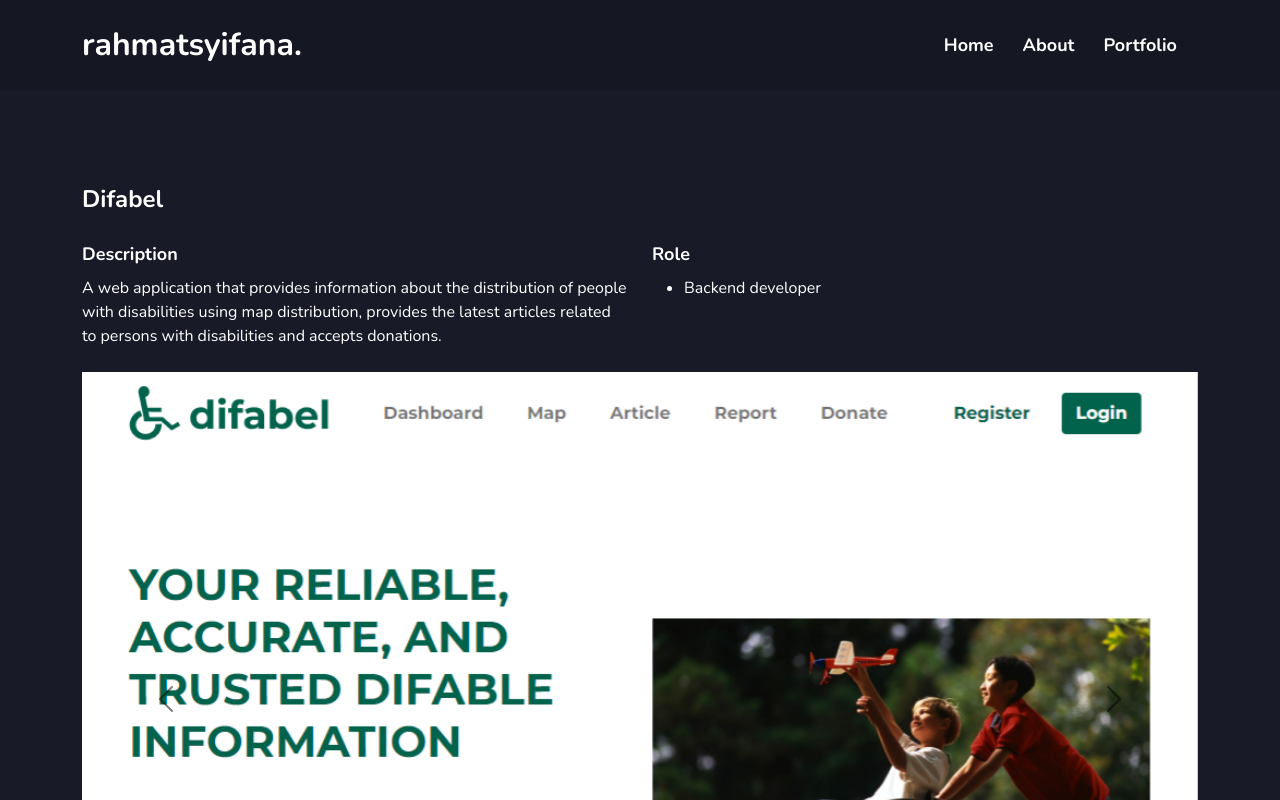
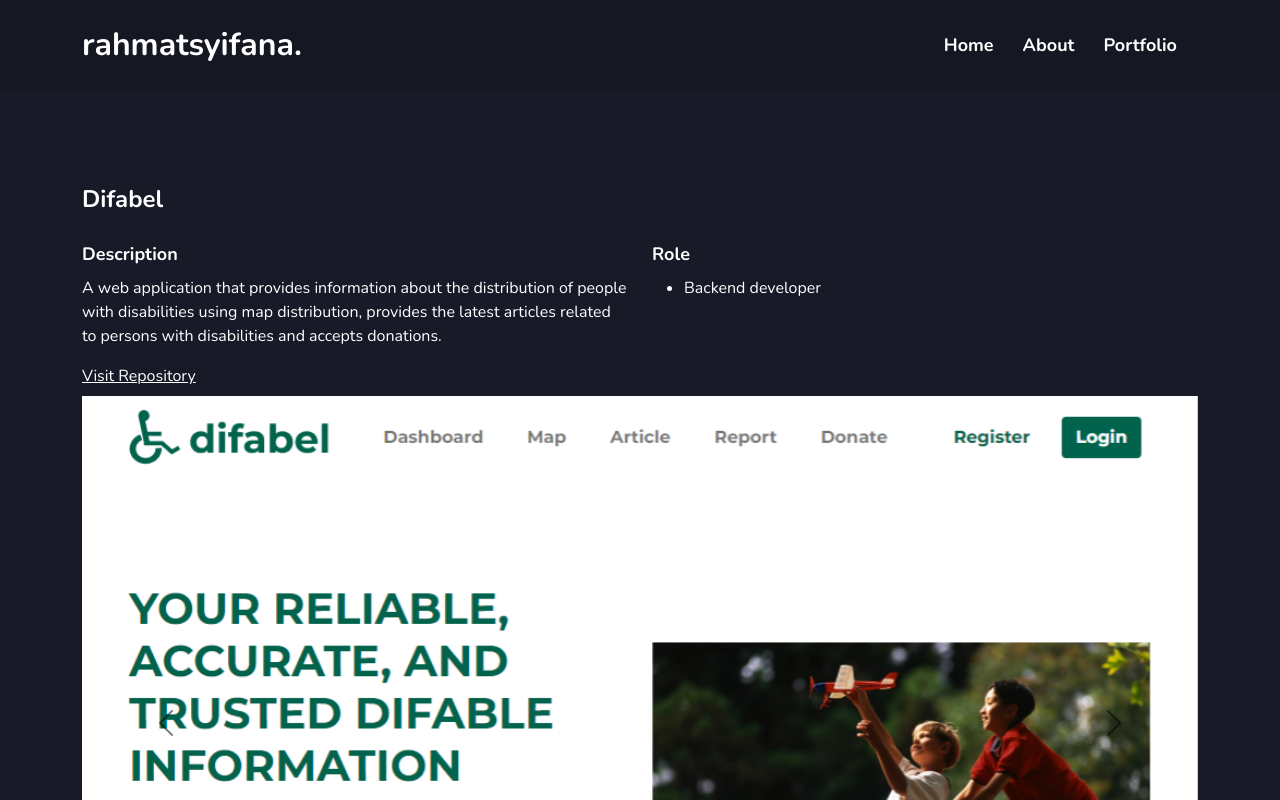
Before and after one commit to rahmatsyifana12/my-portfolio-v2, a React (Create React App) app: page /portfolio/difabel in a window 1280 px wide. Shown: the top 800 px of the page. Built offline with nearby package versions, Linux system fonts and the light colour scheme.

Commit message:
Add repo link

```diff
--- a/src/components/Portfolio/BinusParking.jsx
+++ b/src/components/Portfolio/BinusParking.jsx
@@ -1,3 +1,4 @@
+import { Link } from "react-router-dom";
 import Footer from "../Footer/Footer";
 import Navbar from "../Navbar/Navbar";
 import './Portfolio.css';
@@ -31,6 +32,7 @@ function BinusParking() {
                             </div>
                         </div>
                     </div>
+                    <a className="repo" href="https://github.com/rahmatsyifana12/binus-parking">Visit Repository</a>
                     <div id="carouselExampleIndicators" class="carousel slide mt-2 mb-2" data-bs-ride="carousel">
                         <div class="carousel-indicators">
                             <button type="button" data-bs-target="#carouselExampleIndicators" data-bs-slide-to="0" class="active" aria-current="true" aria-label="Slide 1"></button>
--- a/src/components/Portfolio/Difabel.jsx
+++ b/src/components/Portfolio/Difabel.jsx
@@ -31,6 +31,7 @@ function Difabel() {
                             </div>
                         </div>
                     </div>
+                    <a className="repo" href="https://github.com/Hydra-Gang/difabel-project-be">Visit Repository</a>
                     <div id="carouselExampleIndicators" class="carousel slide mt-2 mb-2 carousel-dark" data-bs-ride="carousel">
                         <div class="carousel-indicators">
                             <button type="button" data-bs-target="#carouselExampleIndicators" data-bs-slide-to="0" class="active" aria-current="true" aria-label="Slide 1"></button>
--- a/src/components/Portfolio/PersonalPortfolio.jsx
+++ b/src/components/Portfolio/PersonalPortfolio.jsx
@@ -31,6 +31,7 @@ function PersonalPortfolio() {
                             </div>
                         </div>
                     </div>
+                    <a className="repo" href="https://github.com/rahmatsyifana12/my-portfolio-v2">Visit Repository</a>
                     <div id="carouselExampleIndicators" class="carousel slide mt-2 mb-2" data-bs-ride="carousel">
                         <div class="carousel-indicators">
                             <button type="button" data-bs-target="#carouselExampleIndicators" data-bs-slide-to="0" class="active" aria-current="true" aria-label="Slide 1"></button>
--- a/src/components/Portfolio/Portfolio.css
+++ b/src/components/Portfolio/Portfolio.css
@@ -17,3 +17,11 @@
 .desc {
     font-size: 18px;
 }
+
+.repo {
+    color: #fff;
+}
+
+.repo:hover {
+    color: crimson;
+}
```
